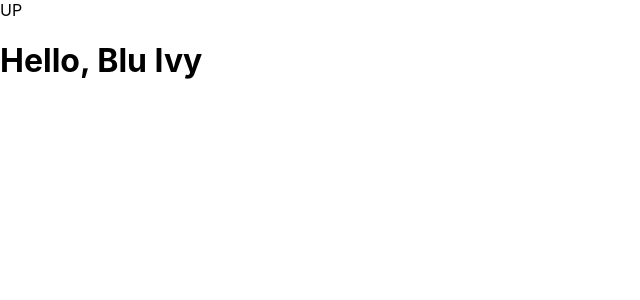
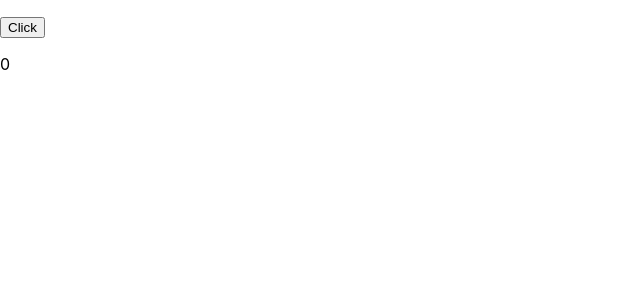
Before and after one commit to MalcolmSmalls/Odin-React-App-Test, a React (Create React App) app: page / in a window 1280 px wide. Shown: the top 300 px of the page, without its empty margins (0-640 px from the left). Built offline with nearby package versions, Linux system fonts and the light colour scheme.

Commit message:
Practice Odin React States

```diff
--- a/src/App.js
+++ b/src/App.js
@@ -39,10 +39,6 @@
 // class App extends Component {
 // 	constructor(){
 // 		super()
-
-
-
-
 //     this.state = {
 //       count: 0,
 //     }
@@ -76,18 +72,63 @@
 
 // export default App
 
-import React, { Component } from 'react'
+
+
+
+
+
+
+// import React, { Component } from 'react'
+// import MyComponent from "./MyComponent"
+// import Welcome from "./ReactDocs"
+
+// function App(){
+//   return (
+//     <div>
+//       <MyComponent title="UP" />
+//       <Welcome name = "Blu Ivy" />
+//       <Welcome name = "R.I.P TAKEOFF" />
+//       <Welcome name = "SuperFuture" />
+//     </div>
+//   )
+// }
+
+
+// export default App
+
+
+
+
 import MyComponent from "./MyComponent"
-import Welcome from "./ReactDocs"
+import React, { Component } from "react"
 
-function App(){
-  return (
-    <div>
-      <MyComponent title="UP" />
-      <Welcome name = "Blu Ivy" />
-    </div>
-  )
+
+class App extends Component {
+  constructor() {
+    super()
+    this.state = {
+      count: 0,
+    }
+    this.countUp = this.countUp.bind(this)
+  }
+
+  countUp(){
+    const {count} = this.state
+      this.setState ({
+        count: this.state.count + 1
+      })
+    }
+
+
+  render(){
+    const {count} = this.state
+    return (
+      <div>
+        <p><button onClick={this.countUp}>Click</button></p>
+        <p>{count}</p>
+      </div>
+    )
+  }
 }
 
-
 export default App
--- a/src/MyComponent.js
+++ b/src/MyComponent.js
@@ -24,14 +24,33 @@
 
 
 
-import React, { Component } from 'react'
 
 
-function MyComponent(props){
-    const { title } = props
-    return (
-      <div>{title}</div>
-    )
+// import React, { Component } from 'react'
+
+
+// function MyComponent(props){
+//     const {title} = props
+//     return (
+//       <div>{title}</div>
+//     )
+// }
+
+// export default MyComponent
+
+
+
+import React, { Component } from "react"
+
+class MyComponent extends Component {
+    constructor(){
+        super()
+    }
+    render(){
+        return (
+            <div>{this.state.count}</div>
+        )
+    }
 }
 
 export default MyComponent
```
